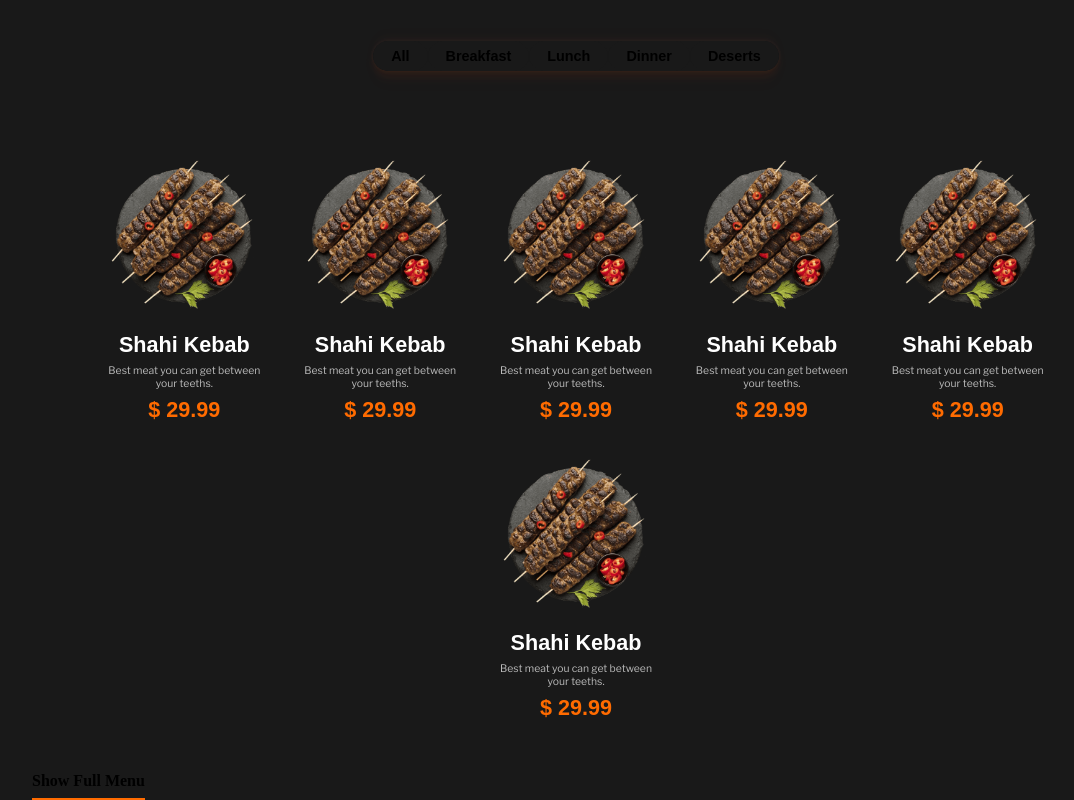
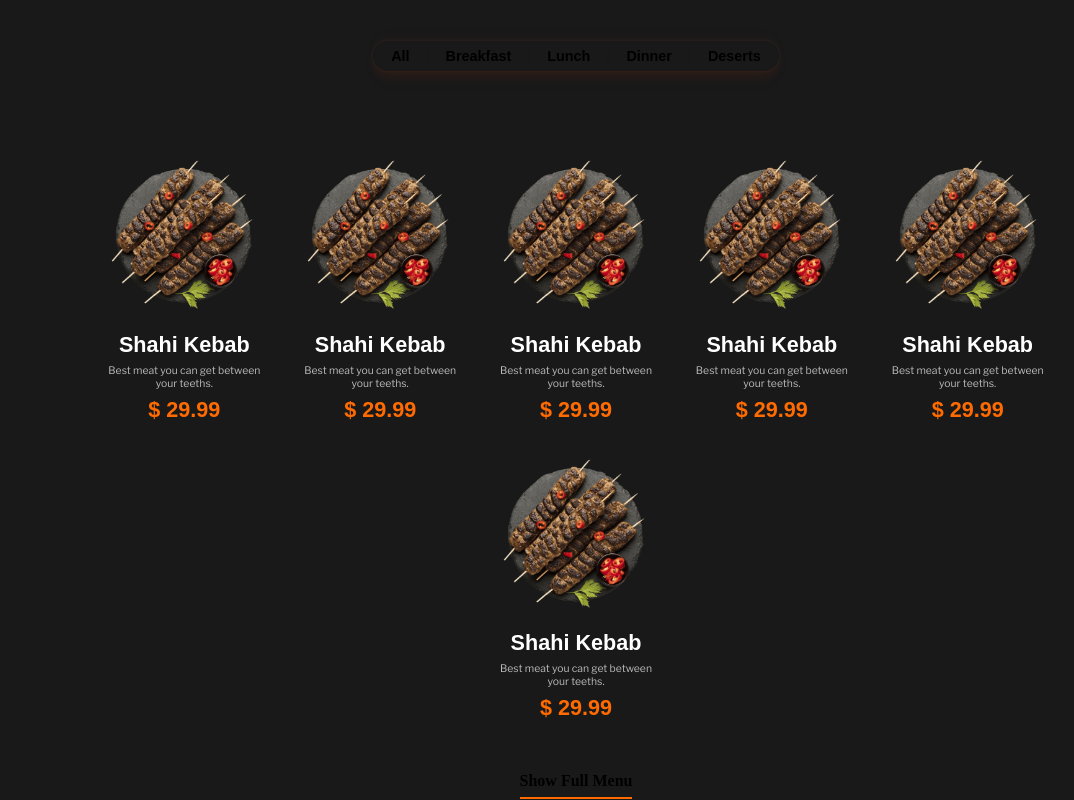
Before and after one commit to nazmus767921/Restaurant_project-1.00, a React (Vite) app: page / in a window 1280 px wide. Shown: the part 816-1616 px from the top of the page, without its empty margins (64-1138 px from the left). Built offline with nearby package versions, Linux system fonts and the light colour scheme; a web font is replaced by a local one.

Commit message:
TextBTN animation Added

```diff
--- a/src/components/UI/TextBTN.jsx
+++ b/src/components/UI/TextBTN.jsx
@@ -1,16 +1,17 @@
 import styled from "styled-components";
 import Hr from "./Hr";
+import { ease } from "../../utils/animation";
 
-const TextBTN = () => {
+const TextBTN = ({ className }) => {
 	return (
-		<Wrapper>
-			<Button>Show full menu</Button>
-			<Hr />
-		</Wrapper>
+		<Button type="button" className={className}>
+			<Wrapper>Show full menu</Wrapper>
+			<Hr className="underline" />
+		</Button>
 	);
 };
 
-const Button = styled.button`
+const Wrapper = styled.div`
 	font-family: Cabin Condensed;
 	font-size: 1rem;
 	font-style: normal;
@@ -19,11 +20,23 @@ const Button = styled.button`
 	text-transform: capitalize;
 `;
 
-const Wrapper = styled.div`
-width: fit-content;
+const Button = styled.button`
+	width: fit-content;
 	display: flex;
 	flex-direction: column;
-	gap: .65em;
+	gap: 0.65em;
+	.underline {
+		transition: all 0.35s ${ease["out-expo"]};
+	}
+	&:hover,
+	:focus {
+		.underline {
+			transform: translateY(-120%);
+		}
+		${Wrapper} {
+			opacity: 0.6;
+		}
+	}
 `;
 
 export default TextBTN;
--- a/src/pages/Home/components/PopularMenu/index.jsx
+++ b/src/pages/Home/components/PopularMenu/index.jsx
@@ -14,7 +14,7 @@ const PopularMenu = () => {
 				<FoodFilterMenu />
 			</div>
 			<MenuShowcase />
-			<TextBTN>{menu.btn}</TextBTN>
+			<TextBTN className="Show_full_menu--BTN">{menu.btn}</TextBTN>
 		</Wrapper>
 	);
 };
@@ -29,6 +29,10 @@ const Wrapper = styled.div`
 			margin-block-end: 2em;
 		}
 	}
+
+	.Show_full_menu--BTN {
+		margin-inline: auto;
+	}
 `;
 
 export default PopularMenu;
```
